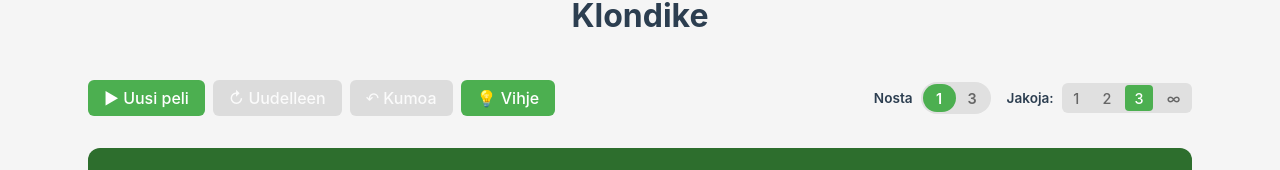
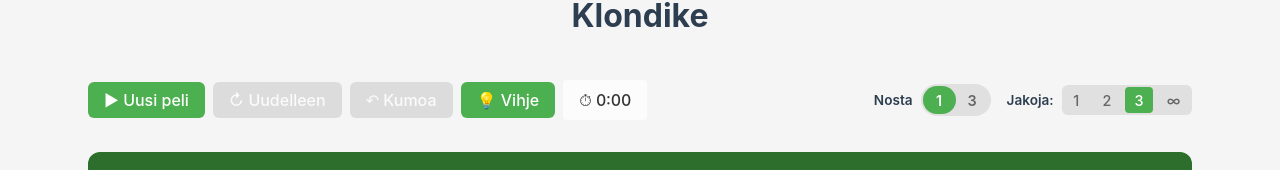
Before and after one commit to kirsirinnesalo/svelte-solitaire, a Svelte app: page / in a window 1280 px wide. Both pictures are taken after a click on the button 332 px from the left and 303 px from the top of the page. Shown: the part 156-326 px from the top of the page. Built offline with nearby package versions, Linux system fonts and the light colour scheme.

Commit message:
Lisää ajanlaskenta kaikkiin peleihin ja live-ajastin GameHeaderiin

```diff
--- a/src/components/GameHeader.svelte
+++ b/src/components/GameHeader.svelte
@@ -5,6 +5,7 @@
     undoDisabled = true,
     restartDisabled = true,
     hintDisabled = true,
+    elapsedTime = 0,
     onNewGame,
     onRestart,
     onUndo,
@@ -14,12 +15,19 @@
     undoDisabled?: boolean;
     restartDisabled?: boolean;
     hintDisabled?: boolean;
+    elapsedTime?: number;
     onNewGame: () => void;
     onRestart?: () => void;
     onUndo?: () => void;
     onHint?: () => void;
     settings?: Snippet;
   } = $props();
+
+  function formatTime(seconds: number): string {
+    const mins = Math.floor(seconds / 60);
+    const secs = seconds % 60;
+    return `${mins}:${secs.toString().padStart(2, '0')}`;
+  }
 </script>
 
 <div class="game-header">
@@ -50,6 +58,9 @@
     >
       💡 Vihje
     </button>
+    <div class="timer">
+      ⏱ {formatTime(elapsedTime)}
+    </div>
   </div>
   <div class="game-settings">
     {#if settings}
@@ -71,6 +82,16 @@
     display: flex;
     gap: 0.5rem;
     align-items: center;
+  }
+
+  .timer {
+    font-size: 1rem;
+    font-weight: 500;
+    color: #333;
+    padding: 0.5rem 1rem;
+    background: rgba(255, 255, 255, 0.7);
+    border-radius: 4px;
+    font-variant-numeric: tabular-nums;
   }
 
   .game-settings {
--- a/src/components/GameResultModal.svelte
+++ b/src/components/GameResultModal.svelte
@@ -3,15 +3,23 @@
     isOpen = false,
     isWon = false,
     moves = 0,
+    elapsedTime = 0,
     onNewGame,
     onClose
   }: {
     isOpen: boolean;
     isWon: boolean;
     moves: number;
+    elapsedTime?: number;
     onNewGame: () => void;
     onClose: () => void;
   } = $props();
+
+  function formatTime(seconds: number): string {
+    const mins = Math.floor(seconds / 60);
+    const secs = seconds % 60;
+    return `${mins}:${secs.toString().padStart(2, '0')}`;
+  }
 </script>
 
 {#if isOpen}
@@ -48,6 +56,12 @@
             <span class="stat-label">Siirtoja:</span>
             <span class="stat-value">{moves}</span>
           </div>
+          {#if elapsedTime !== undefined && elapsedTime > 0}
+          <div class="stat-item">
+            <span class="stat-label">Aika:</span>
+            <span class="stat-value">{formatTime(elapsedTime)}</span>
+          </div>
+          {/if}
         </div>
       </div>
 
--- a/src/games/acesup/AcesUp.svelte
+++ b/src/games/acesup/AcesUp.svelte
@@ -28,6 +28,8 @@
   let draggedPile: number | null = $state(null);
   let showHighlight = $state(false);
   let history: AcesUpState[] = $state([]);
+  let startTime = $state<number>(0);
+  let elapsedTime = $state<number>(0);
 
   // Derived state for undo button
   let undoDisabled = $derived(history.length === 0 || isWon || isLost);
@@ -48,6 +50,8 @@
     showResultModal = false;
     draggedPile = null;
     history = [];
+    startTime = Date.now();
+    elapsedTime = 0;
   }
 
   function saveState() {
@@ -154,8 +158,10 @@
     isLost = !isWon && isGameLost(gameState);
 
     if (isWon) {
+      elapsedTime = Math.floor((Date.now() - startTime) / 1000);
       setTimeout(() => { showResultModal = true; }, 100);
     } else if (isLost) {
+      elapsedTime = Math.floor((Date.now() - startTime) / 1000);
       setTimeout(() => { showResultModal = true; }, 100);
     }
   }
@@ -383,6 +389,7 @@
   isOpen={showResultModal}
   isWon={isWon}
   moves={moves}
+  elapsedTime={elapsedTime}
   onNewGame={initGame}
   onClose={() => { showResultModal = false; }}
 />
--- a/src/games/klondike/Klondike.svelte
+++ b/src/games/klondike/Klondike.svelte
@@ -33,6 +33,9 @@
   let highlightedCards = $state(new Set<string>());
   let noMovesMessage = $state(false);
   let stockHighlight = $state(false);
+  let startTime = $state<number>(0);
+  let elapsedTime = $state<number>(0);
+  let displayTime = $state<number>(0); // For live timer display
 
   // Derived state for undo button
   let undoDisabled = $derived(history.length === 0 || isWon || isLost || !gameStarted);
@@ -46,6 +49,17 @@
     }
   });
 
+  // Update display time every second when game is running
+  $effect(() => {
+    if (!gameStarted || isWon || isLost) return;
+
+    const interval = setInterval(() => {
+      displayTime = Math.floor((Date.now() - startTime) / 1000);
+    }, 1000);
+
+    return () => clearInterval(interval);
+  });
+
   function initGame() {
     activeDrawCount = drawCount; // Lock in the draw count for this game
     activeMaxRecycles = maxRecycles; // Lock in the setting
@@ -56,6 +70,9 @@
     showHighlight = false; // Reset hints
     highlightedCards = new Set<string>(); // Clear highlighted cards
     stockHighlight = false; // Reset stock highlight
+    startTime = Date.now();
+    elapsedTime = 0;
+    displayTime = 0;
     const deck = shuffleDeck(createDeck());
     const tableau: Card[][] = [];
 
@@ -301,6 +318,7 @@
     isLost = !isWon && isGameLost(gameState, recycleCount, activeMaxRecycles);
 
     if (isWon || isLost) {
+      elapsedTime = Math.floor((Date.now() - startTime) / 1000);
       setTimeout(() => { showResultModal = true; }, 100);
     }
   }
@@ -332,6 +350,7 @@
     undoDisabled={undoDisabled}
     restartDisabled={true}
     hintDisabled={false}
+    elapsedTime={displayTime}
     onNewGame={initGame}
     onUndo={undo}
     onHint={showHint}
@@ -684,6 +703,7 @@
   isOpen={showResultModal}
   isWon={isWon}
   moves={moves}
+  elapsedTime={elapsedTime}
   onNewGame={() => { showResultModal = false; initGame(); }}
   onClose={() => showResultModal = false}
 />
--- a/src/games/napoleon/Napoleon.svelte
+++ b/src/games/napoleon/Napoleon.svelte
@@ -41,12 +41,17 @@
   let draggedFromHelper: number | null = $state(null);
   let draggedFromSixPile = $state(false);
   let dragOverTarget: string | null = $state(null);
+  let startTime = $state<number>(0);
+  let elapsedTime = $state<number>(0);
 
   // Derived state for undo button
   let undoDisabled = $derived(history.length === 0 || isWon || isLost);
 
   function initGame() {
     const deck = shuffleDeck(createDeck());
+
+    startTime = Date.now();
+    elapsedTime = 0;
 
     activeMaxRecycles = maxRecycles; // Lock in the setting
 
@@ -245,8 +250,10 @@
     isLost = !isWon && isGameLost(gameState, recycleCount, activeMaxRecycles);
 
     if (isWon) {
+      elapsedTime = Math.floor((Date.now() - startTime) / 1000);
       setTimeout(() => { showResultModal = true; }, 100);
     } else if (isLost) {
+      elapsedTime = Math.floor((Date.now() - startTime) / 1000);
       setTimeout(() => { showResultModal = true; }, 100);
     }
   }
@@ -721,6 +728,7 @@
   isOpen={showResultModal}
   isWon={isWon}
   moves={moves}
+  elapsedTime={elapsedTime}
   onNewGame={initGame}
   onClose={() => { showResultModal = false; }}
 />
```
